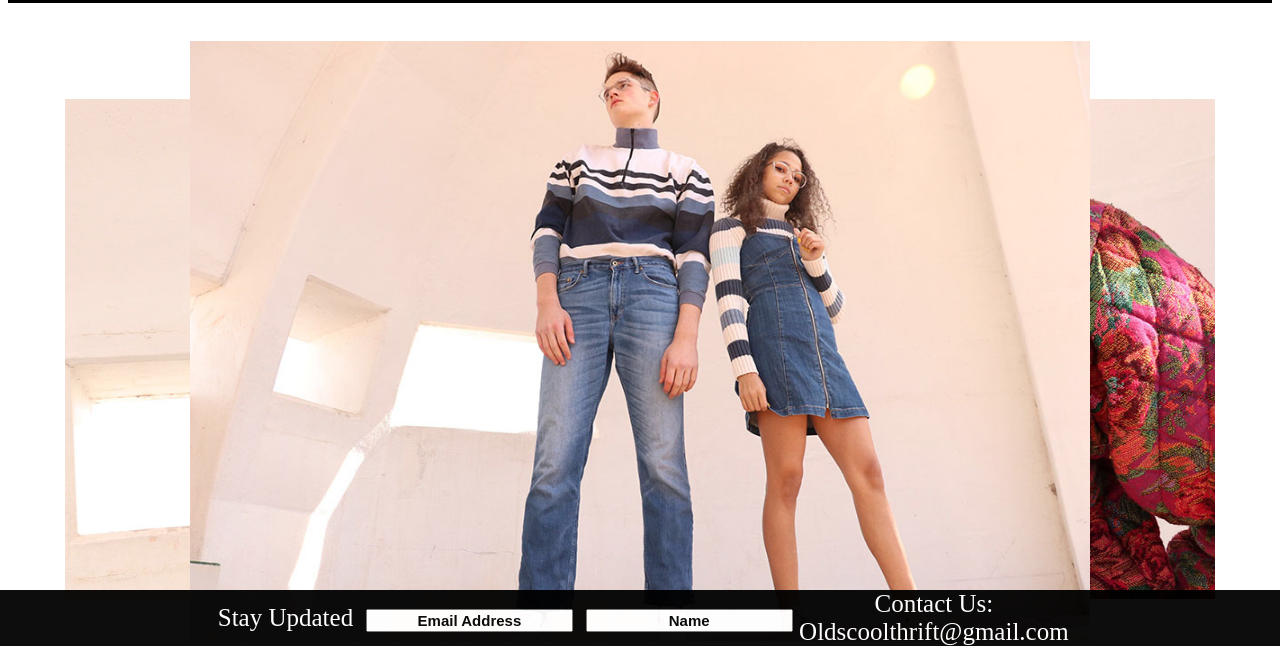
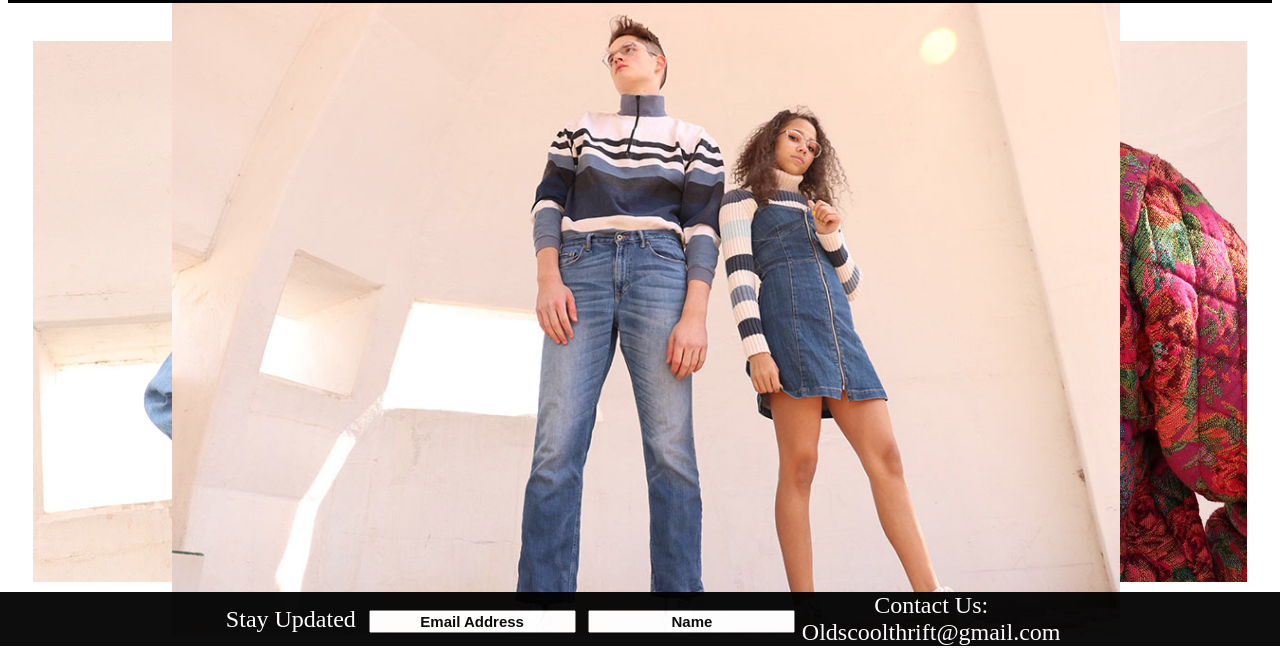
Before and after one commit to NullShifter/FreeLance, a website: page index.html in a window 1280 px wide. Shown: the part 154-803 px from the top of the page. Drawn offline with Linux system fonts and the light colour scheme.

Commit message:
Made a lot of style changes

```diff
--- a/index.html
+++ b/index.html
@@ -33,6 +33,10 @@
         <img class = "imageCenter" src = "./IMG_3367.jpg">
     </div>
 
+    <div class="whiteSpace">
+
+    </div>
+
     <div class = "footer">
             <div class = "flex">
                 <div class="footer-content">
--- a/styles.css
+++ b/styles.css
@@ -42,36 +42,35 @@
     padding-right: 12%;
 }
 .pics{
-    margin: 0 auto;
     position: relative;
-    width: 900px;
-    height: 600px;
-    padding-top: 3%;
+    width: 100%;
+    height: 100%;
 
 }
 
 .imageCenter{
-    width: 100%;
-    height: 100%;
+    margin-left: 13%;
+    width: 75%;
+    height: 75%;
     z-index: -5;
 }
 
 .imageLeft{
     position: absolute;
-    width: 800px;
-    height: 500px;
-    top: 15%;
+    width: 55%;
+    height: 85%;
+    top: 6%;
     z-index: -5;
-    left: 25%;
+    margin-left: 43%;
 }
 
 .imageRight{
     position: absolute;
-    top: 15%;
-    right: 25%;
+    top: 6%;
+    margin-left: 2%;
     z-index: -5;
-    width: 800px;
-    height: 500px;
+    width: 55%;
+    height: 85%;
 }
 
 ::placeholder{
@@ -96,7 +95,7 @@
     bottom: 0;
     width: 100%;
     background-color: black;
-    font-size: 25px;
+    font-size: 150%;
     text-align: center;
     color: white;
     opacity: .95;
```
